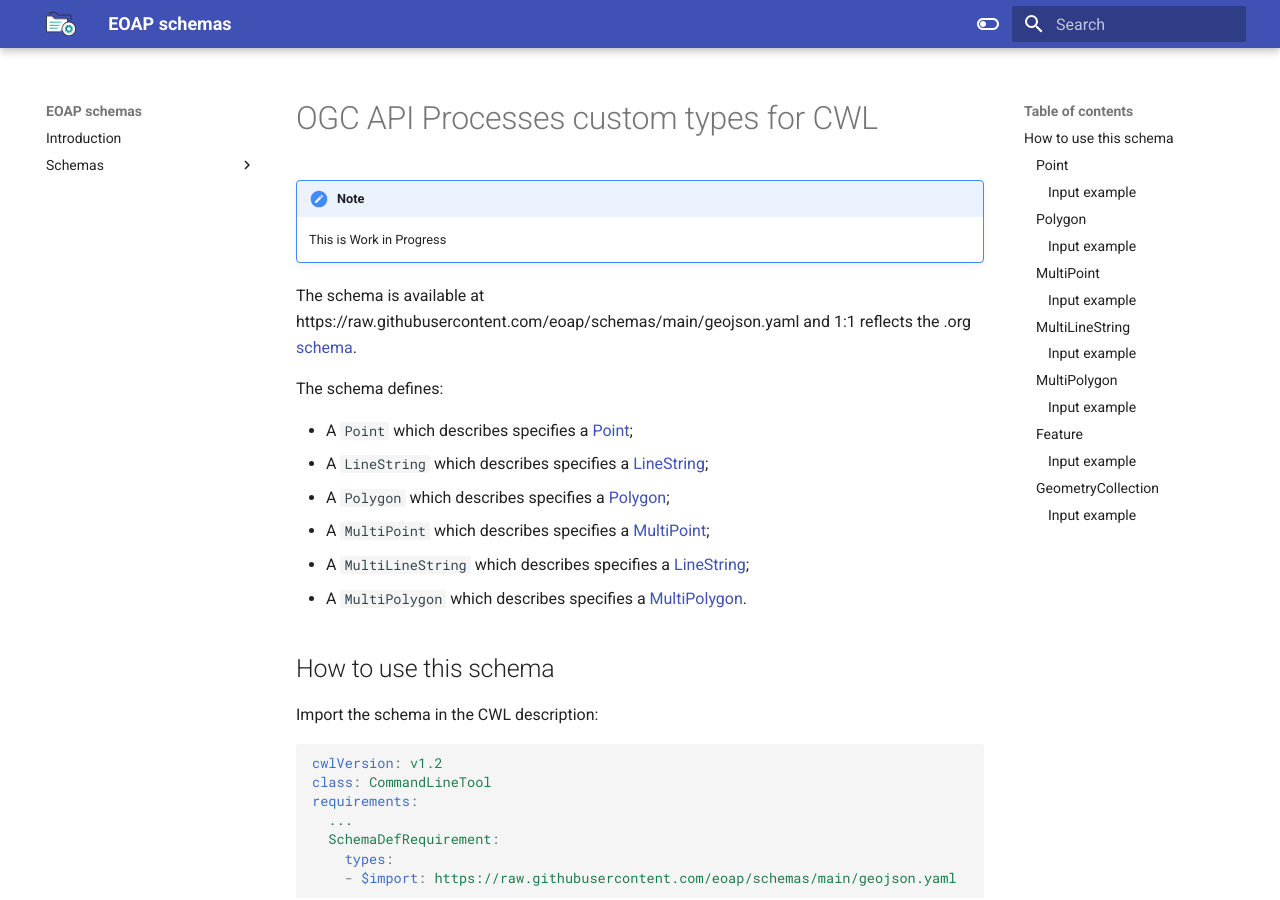
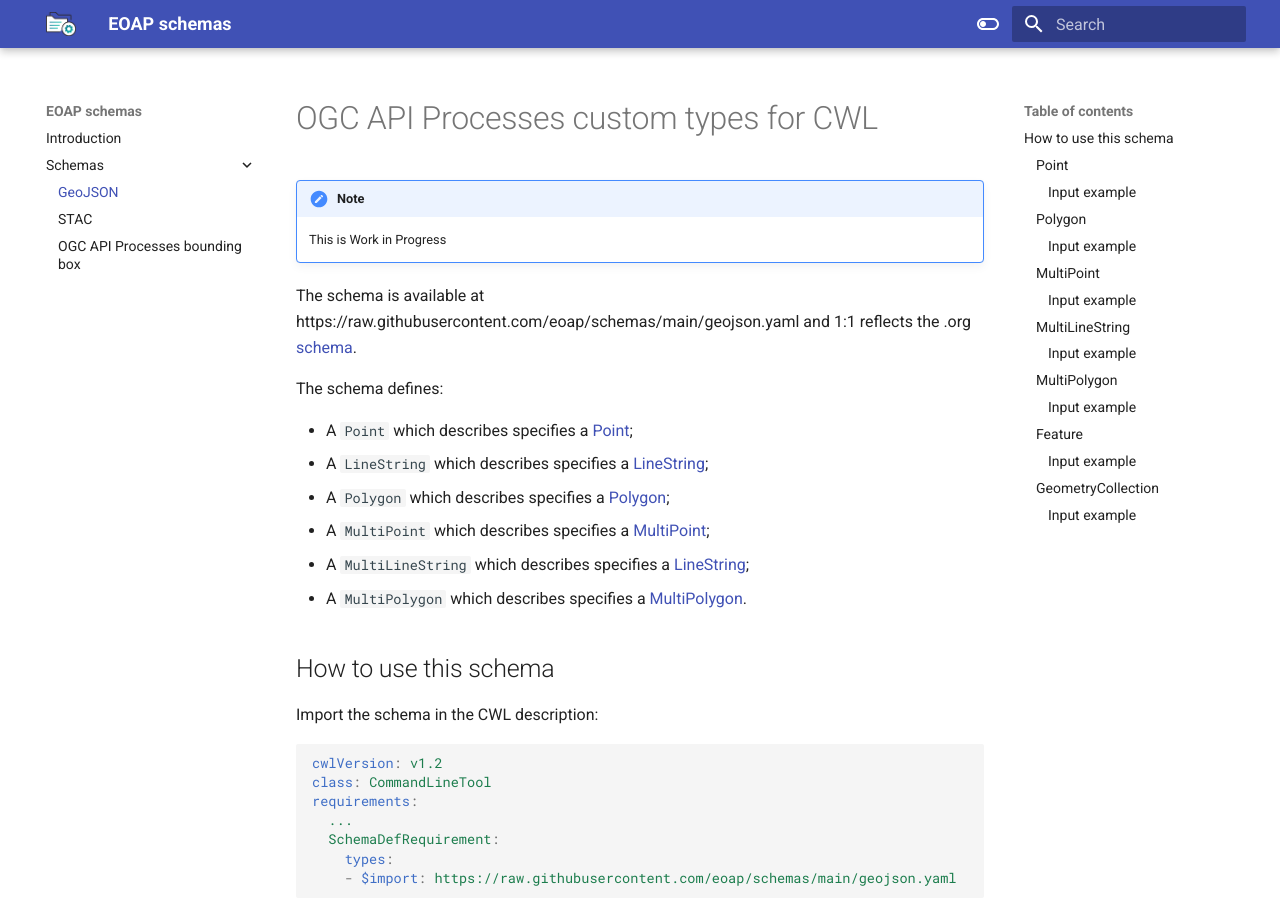
Before and after one commit to eoap/schemas, an MkDocs documentation site: the page built from docs/geojson.md, in a window 1280 px wide and 900 px high. Built offline with MkDocs 1.6.1 and Material for MkDocs 9.7.7, drawn with Linux system fonts in a browser that asks for light colours.

Commit message:
fix: added missing sections

```diff
--- a/mkdocs.yml
+++ b/mkdocs.yml
@@ -54,5 +54,6 @@ extra_javascript:
 nav:
   - Introduction: 'index.md'
   - Schemas:
+    - GeoJSON: 'geojson.md'
     - STAC: 'stac.md'
     - OGC API Processes bounding box: 'ogc.md'
```
